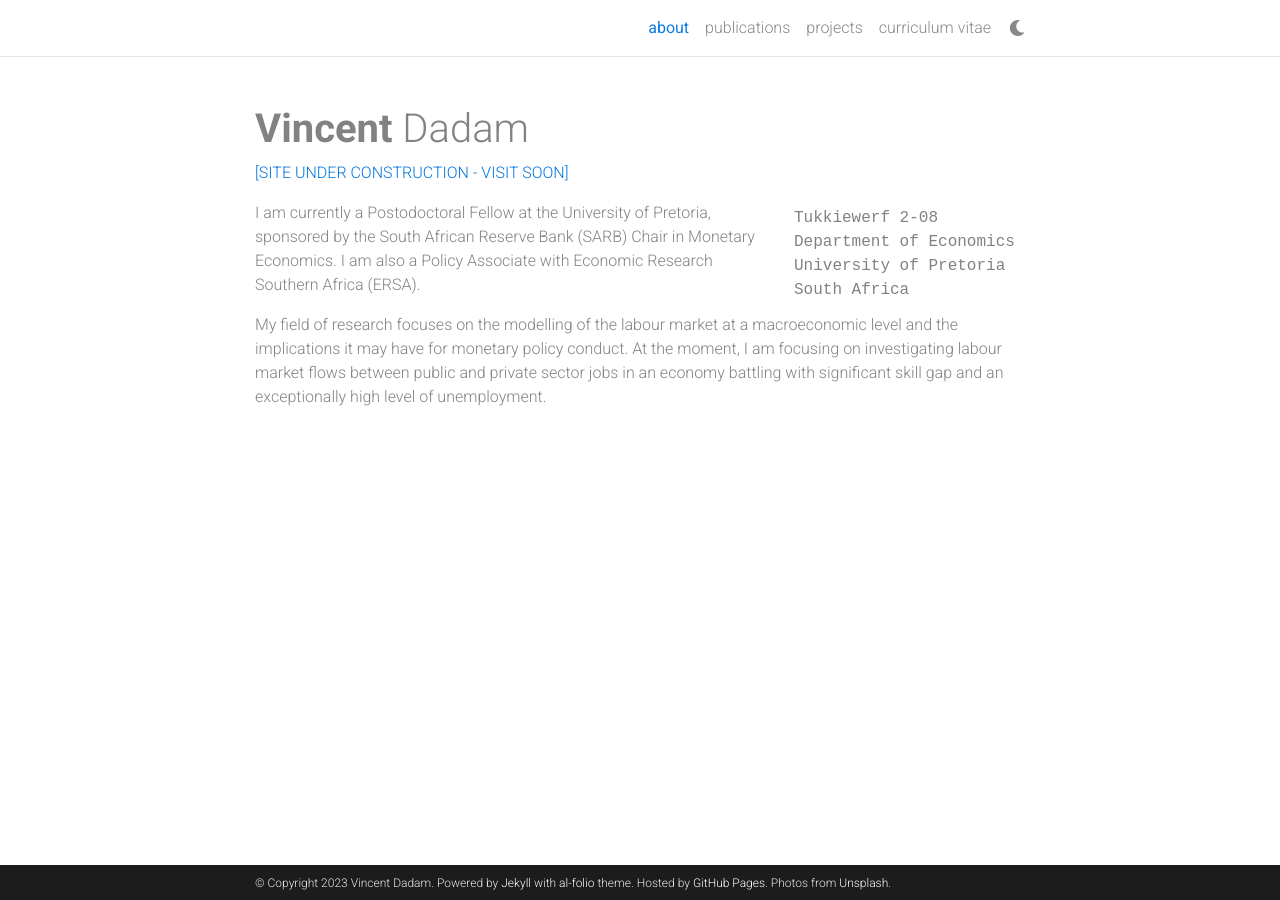
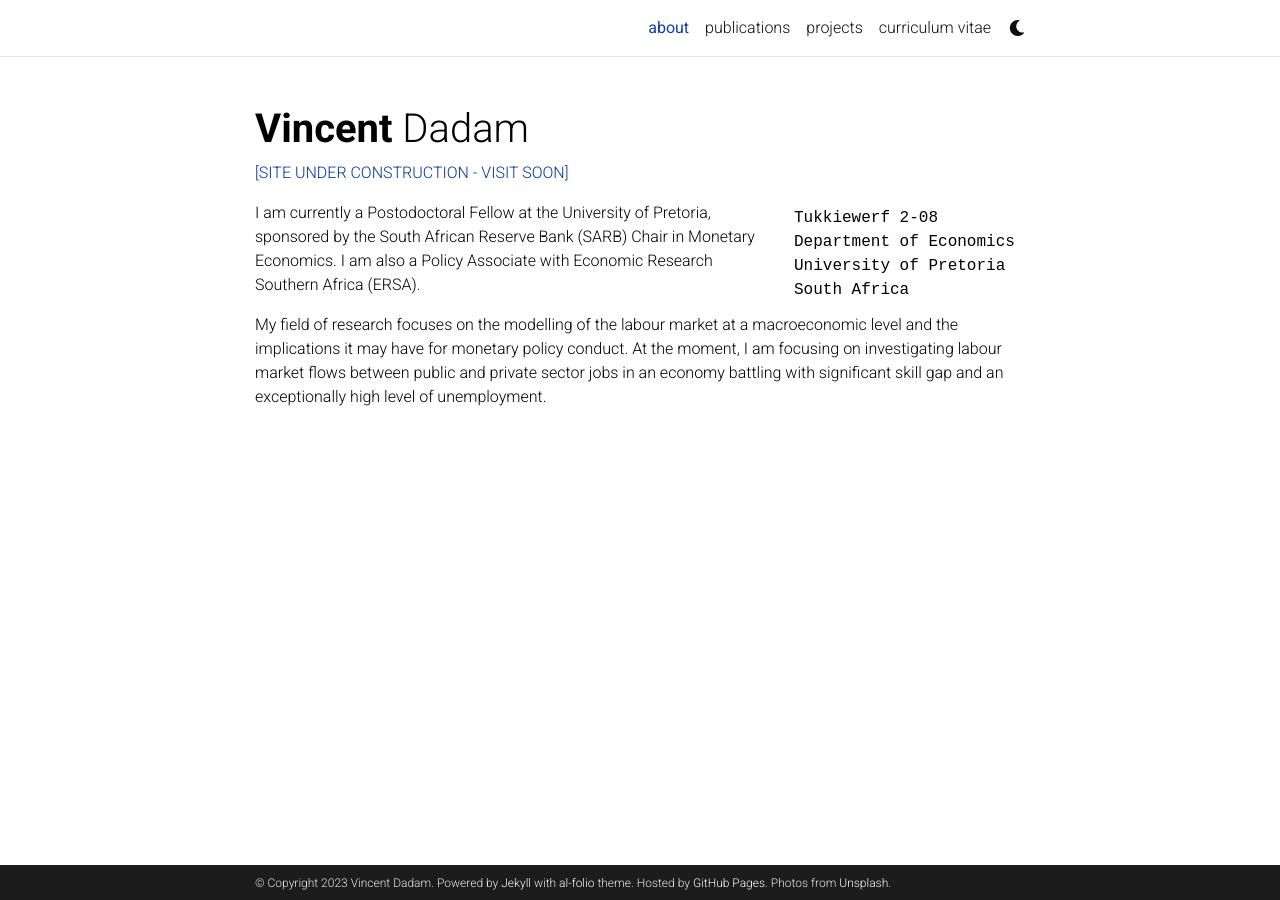
Before and after one commit to dadamvince/dadamvince.github.io, a Jekyll site: the page built from _pages/about.md, in a window 1280 px wide. Built offline with Jekyll 4.4.1, drawn with Linux system fonts in a browser that asks for light colours; comment, search, counter and statistics services are not loaded; a style sheet for code colours, icons or effects is not loaded.

Commit message:
blue dark

```diff
--- a/_sass/_themes.scss
+++ b/_sass/_themes.scss
@@ -5,10 +5,10 @@
 :root {
   --global-bg-color: #{$white-color};
   --global-code-bg-color: #{$code-bg-color-light};
-  --global-text-color: #{$grey-color};
+  --global-text-color: #{$black-color};
   --global-text-color-light: #{$grey-color};
-  --global-theme-color: #{$blue-color};
-  --global-hover-color: #{$purple-color};
+  --global-theme-color: #{$blue-color-dark};
+  --global-hover-color: #{$blue-color};
   --global-footer-bg-color: #{$grey-color-dark};
   --global-footer-text-color: #{$grey-color-light};
   --global-footer-link-color: #{$white-color};
```
